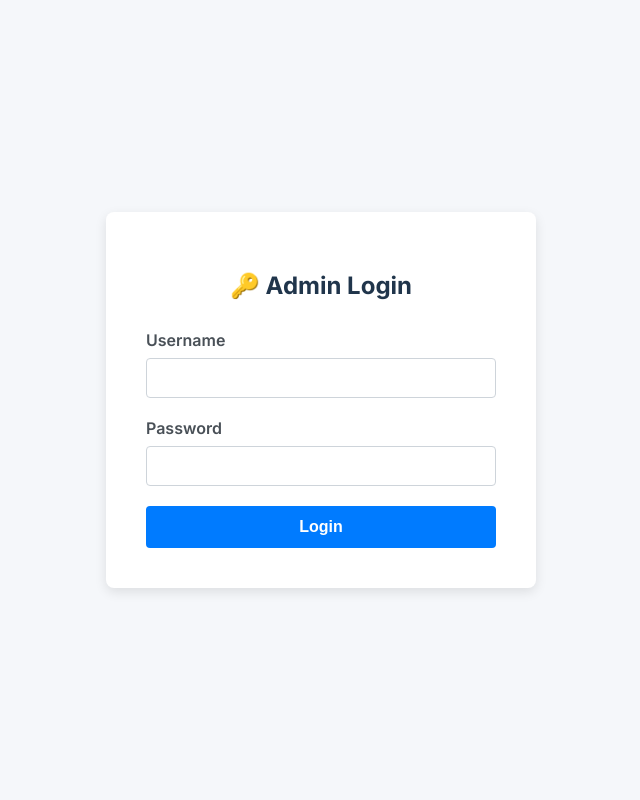
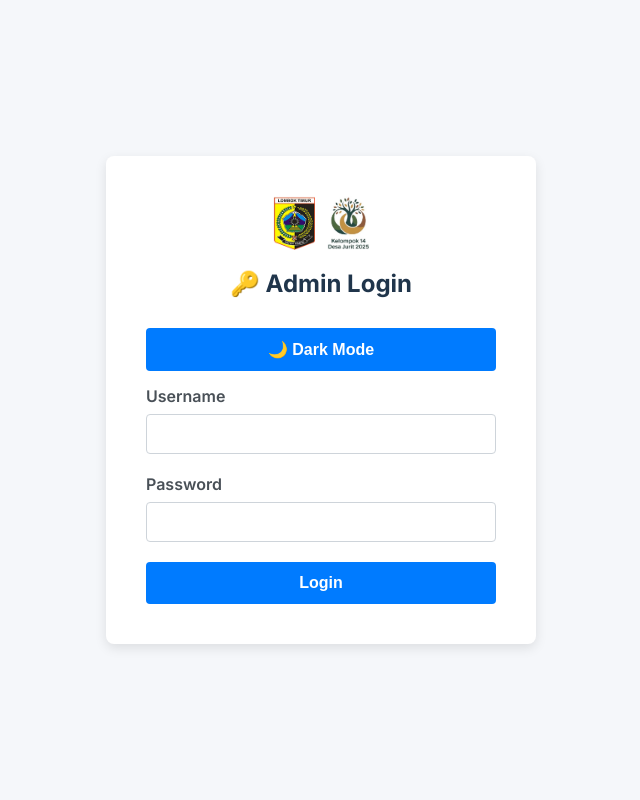
Before and after one commit to ryotwell/absensi-rfid, a PHP site: page /absensi_rfid/login.php in a window 1280 px wide. Shown: the whole page, without its empty margins (319-959 px from the left). Run offline with PHP 8.4, Linux system fonts and the light colour scheme.

Commit message:
+ add logo in login page with darkmode

```diff
--- a/login.php
+++ b/login.php
@@ -50,26 +50,48 @@ if ($_SERVER["REQUEST_METHOD"] == "POST") {
     <title>Admin Login</title>
     <link href="https://fonts.googleapis.com/css2?family=Inter:wght@400;600;700&display=swap" rel="stylesheet">
     <style>
+        :root {
+            --color-bg: #f5f7fa;
+            --color-container: #ffffff;
+            --color-shadow: rgba(0, 0, 0, 0.1);
+            --color-heading: #20354b;
+            --color-label: #495057;
+            --color-border: #ced4da;
+            --color-btn: #007bff;
+            --color-btn-hover: #0056b3;
+            --color-error: #dc3545;
+        }
         body {
             font-family: 'Inter', sans-serif;
-            background-color: #f5f7fa;
+            background-color: var(--color-bg);
             display: flex;
             justify-content: center;
             align-items: center;
             min-height: 100vh;
             margin: 0;
+            transition: background 0.3s;
         }
         .login-container {
-            background-color: #ffffff;
+            background-color: var(--color-container);
             padding: 40px;
             border-radius: 8px;
-            box-shadow: 0 4px 12px rgba(0, 0, 0, 0.1);
+            box-shadow: 0 4px 12px var(--color-shadow);
             width: 100%;
             max-width: 350px;
         }
+        .logo-pemda {
+            display: flex;
+            justify-content: center;
+            margin-bottom: 15px;
+        }
+        .logo-pemda img {
+            width: 54px;
+            height: 54px;
+            object-fit: contain;
+        }
         h2 {
             text-align: center;
-            color: #20354b;
+            color: var(--color-heading);
             margin-bottom: 30px;
         }
         .form-group {
@@ -79,19 +101,22 @@ if ($_SERVER["REQUEST_METHOD"] == "POST") {
             display: block;
             margin-bottom: 8px;
             font-weight: 600;
-            color: #495057;
+            color: var(--color-label);
         }
         input[type="text"], input[type="password"] {
             width: 100%;
             padding: 10px;
-            border: 1px solid #ced4da;
+            border: 1px solid var(--color-border);
             border-radius: 4px;
             box-sizing: border-box;
             font-size: 16px;
+            background: transparent;
+            color: inherit;
+            transition: background 0.3s, color 0.3s, border-color 0.3s;
         }
         button {
             width: 100%;
-            background-color: #007bff;
+            background-color: var(--color-btn);
             color: white;
             padding: 12px 20px;
             border: none;
@@ -102,24 +127,96 @@ if ($_SERVER["REQUEST_METHOD"] == "POST") {
             transition: background-color 0.3s;
         }
         button:hover {
-            background-color: #0056b3;
+            background-color: var(--color-btn-hover);
         }
         .error-message {
-            color: #dc3545;
+            color: var(--color-error);
             margin-bottom: 15px;
             text-align: center;
             font-weight: 500;
         }
+
+        /* Dark Mode Styles */
+        body.darkmode {
+            --color-bg: #191c20;
+            --color-container: #23272f;
+            --color-shadow: rgba(0,0,0,0.38);
+            --color-heading: #e8eaee;
+            --color-label: #c9ced7;
+            --color-border: #454a51;
+            --color-btn: #1e90ff;
+            --color-btn-hover: #1569c7;
+            --color-error: #ff6363;
+            color: #e8eaee;
+        }
+        body.darkmode .login-container {
+            color: #e8eaee;
+        }
+        body.darkmode input[type="text"],
+        body.darkmode input[type="password"] {
+            background: #252932;
+            color: #e8eaee;
+            border-color: #454a51;
+        }
+        body.darkmode h2 {
+            color: var(--color-heading);
+        }
+        body.darkmode label {
+            color: var(--color-label);
+        }
+        body.darkmode .error-message {
+            color: var(--color-error);
+        }
+
+        .toggle-darkmode-btn {
+            position: absolute;
+            top: 30px;
+            right: 30px;
+            display: flex;
+            align-items: center;
+            gap: 8px;
+            background: transparent;
+            color: #555;
+            border: none;
+            font-size: 16px;
+            cursor: pointer;
+            z-index: 99;
+            transition: color 0.2s;
+        }
+        .toggle-darkmode-btn .icon {
+            font-size: 20px;
+        }
+        body.darkmode .toggle-darkmode-btn {
+            color: #eee;
+        }
+
+        @media (max-width: 480px) {
+            .login-container {
+                padding: 20px 8px;
+            }
+            .toggle-darkmode-btn {
+                top: 15px;
+                right: 10px;
+                font-size: 15px;
+            }
+        }
     </style>
 </head>
 <body>
-
     <div class="login-container">
+        <div class="logo-pemda">
+            <img src="./asset/pemda.png" alt="Pemda Lotim Logo">
+            <img src="./asset/kkn-logo.jpg" alt="Pemda Lotim Logo">
+        </div>
         <h2>🔑 Admin Login</h2>
         <?php if (!empty($error_message)): ?>
             <div class="error-message"><?php echo $error_message; ?></div>
         <?php endif; ?>
         <form action="<?php echo htmlspecialchars($_SERVER["PHP_SELF"]); ?>" method="POST">
+            <button id="toggleDark" style="margin-bottom: 15px;" title="Toggle dark mode" type="button">
+                <span id="darkmode-icon" class="icon">🌙</span>
+                <span id="toggle-label">Dark Mode</span>
+            </button>
             <div class="form-group">
                 <label for="username">Username</label>
                 <input type="text" id="username" name="username" required>
@@ -132,5 +229,56 @@ if ($_SERVER["REQUEST_METHOD"] == "POST") {
         </form>
     </div>
 
+    <script>
+        // DARK MODE TOGGLE LOGIC FOR LOGIN PAGE
+        (function () {
+            const preferDark = window.matchMedia("(prefers-color-scheme: dark)").matches;
+            let isDark = false;
+
+            // Set initial mode
+            if (localStorage.getItem('darkmode') === '1') {
+                document.body.classList.add('darkmode');
+                isDark = true;
+            } else if (localStorage.getItem('darkmode') === '0') {
+                document.body.classList.remove('darkmode');
+                isDark = false;
+            } else if (preferDark) {
+                document.body.classList.add('darkmode');
+                isDark = true;
+            }
+
+            function updateBtn(dark) {
+                let icon = document.getElementById("darkmode-icon");
+                let label = document.getElementById("toggle-label");
+                if (dark) {
+                    icon.textContent = "☀️";
+                    label.textContent = "Light Mode";
+                } else {
+                    icon.textContent = "🌙";
+                    label.textContent = "Dark Mode";
+                }
+            }
+            updateBtn(document.body.classList.contains('darkmode'));
+
+            document.getElementById('toggleDark').addEventListener('click', function () {
+                const isCurrentlyDark = document.body.classList.contains('darkmode');
+                if (isCurrentlyDark) {
+                    document.body.classList.remove('darkmode');
+                    localStorage.setItem('darkmode', '0');
+                } else {
+                    document.body.classList.add('darkmode');
+                    localStorage.setItem('darkmode', '1');
+                }
+                updateBtn(document.body.classList.contains('darkmode'));
+            });
+
+            // If class is changed by external means, update button
+            const observer = new MutationObserver(function () {
+                updateBtn(document.body.classList.contains('darkmode'));
+            });
+            observer.observe(document.body, { attributes: true, attributeFilter: ['class'] });
+        })();
+    </script>
+
 </body>
 </html>
```
